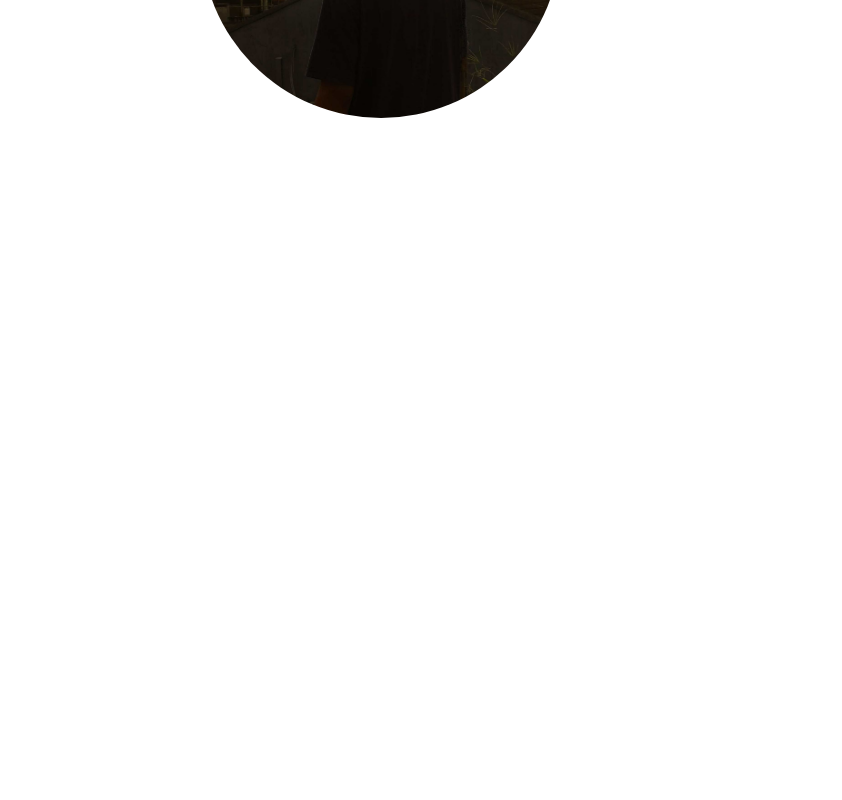
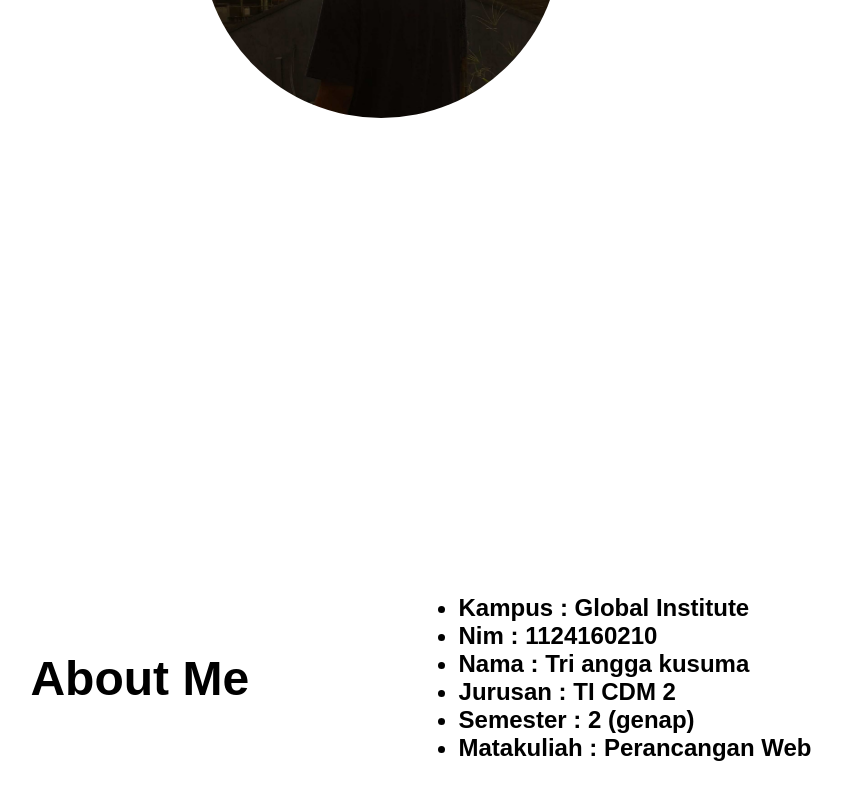
Before and after one commit to anggasae/1124160210-UTS, a plain HTML site: page index.html in a window 1280 px wide. Shown: the part 552-1352 px from the top of the page, without its empty margins (259-1101 px from the left). Before the commit the page ends 830 px from the top, so only its background shows below. Drawn offline with Linux system fonts and the light colour scheme.

Commit message:
menambahkan list

```diff
--- a/css/style.css
+++ b/css/style.css
@@ -73,3 +73,20 @@ img {
   justify-content: center;
   left: 5rem;
 }
+
+.About {
+  display: flex;
+  align-items: center;
+  margin-left: 5rem;
+  font-size: 1.5rem;
+  font-weight: 700;
+  justify-content: space-evenly;
+}
+
+.About h1 {
+  font-size: 3rem;
+}
+
+.About a {
+  color: #000;
+}
--- a/index.html
+++ b/index.html
@@ -25,5 +25,17 @@
         <img src="/assets/angga.webp" alt="profile image" />
       </div>
     </section>
+
+    <section class="About" id="About">
+      <h1>About Me</h1>
+      <ul>
+        <li>Kampus : <a href="global.ac.id">Global Institute</a></li>
+        <li>Nim : 1124160210</li>
+        <li>Nama : Tri angga kusuma</li>
+        <li>Jurusan : TI CDM 2</li>
+        <li>Semester : 2 (genap)</li>
+        <li>Matakuliah : Perancangan Web</li>
+      </ul>
+    </section>
   </body>
 </html>
```
